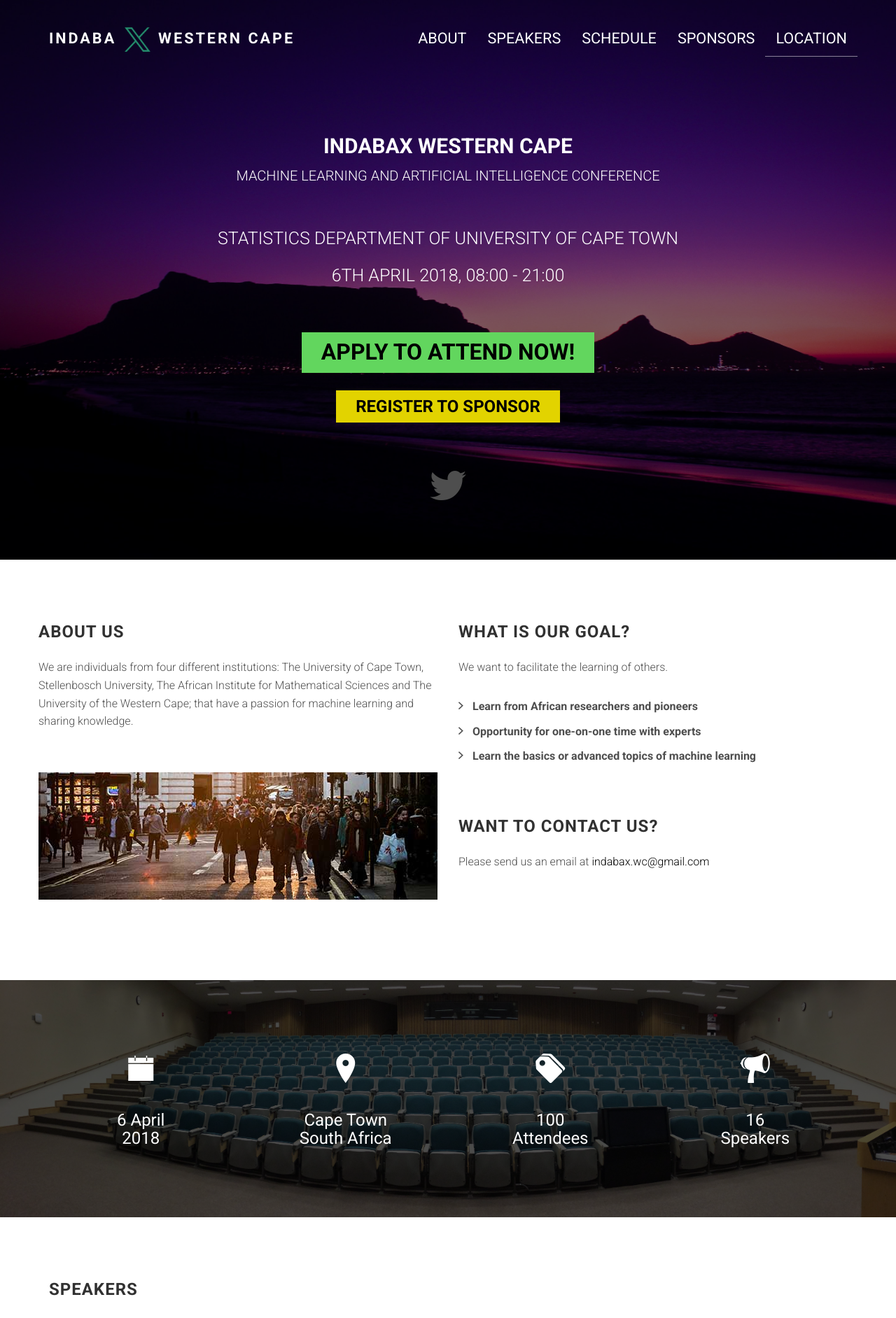
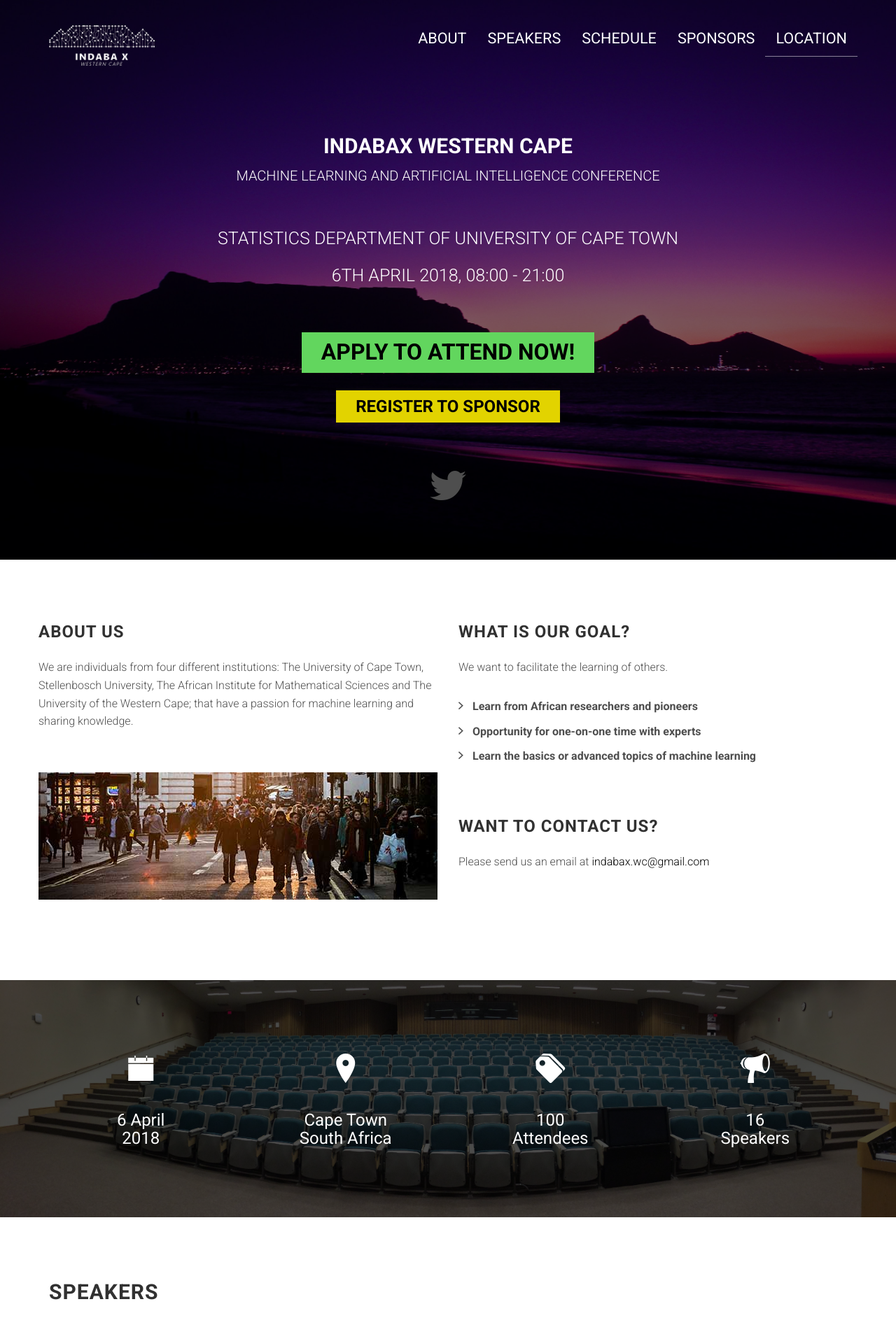
Before and after one commit to indabax/indabax.github.io, a website: page work_in_progress_index.html in a window 1280 px wide. Shown: the top 1884 px of the page at 70% size. Drawn offline with Linux system fonts and the light colour scheme; files whose address does not match are found by name.

Commit message:
Change logo and fix nav scroll

```diff
--- a/assets/css/main.css
+++ b/assets/css/main.css
@@ -331,7 +331,8 @@
   text-transform: uppercase;
 }
 .site-branding .logo img {
-  width: 2em;
+  width: 7em;
+  padding-bottom: 0.5em;
 }
 .site-branding .logo:focus, .site-branding .logo:hover {
   text-decoration: none;
@@ -466,6 +467,7 @@
 /*
  * 6.6 Section: Schedule
  */
+
 .schedule-tab, .schedule-content .container{
 	 max-width: 960px;
 	 margin: 0 auto;
--- a/work_in_progress_index.html
+++ b/work_in_progress_index.html
@@ -20,7 +20,7 @@
         <!-- logo -->
         <div class="site-branding">
           <a class="logo" href="index.html">
-            Indaba <img src="assets/images/logo.png" alt="Logo"> Western Cape
+            <img src="assets/images/tb-logo.png" alt="Logo">
           </a>
         </div>
 
@@ -169,7 +169,7 @@
       <div class="row">
         <div class="col-md-12">
 
-          <h3 class="section-title">Speakers</h3>
+          <h2 class="section-title">Speakers</h2>
 
         </div>
       </div>
@@ -177,7 +177,7 @@
     </div>
   </section>
 
-  <section id="ts-schedule" class="ts-schedule">
+  <section id="ts-schedule" class="ts-schedule section schedule">
     <div class="container">
      <div class="row text-center">
       <span class="icon-wrap"><i class="fa fa-calendar"></i></span>
@@ -896,7 +896,7 @@
   <div class="container">
     <div class="row">
       <div class="col-md-12">
-        <h3 class="section-title">Event Sponsors</h3>
+        <h2 class="section-title">Event Sponsors</h2>
       </div>
     </div>
     <div class="row logos">
```
Also changed, not shown: assets/images/tb-logo.png (added).
